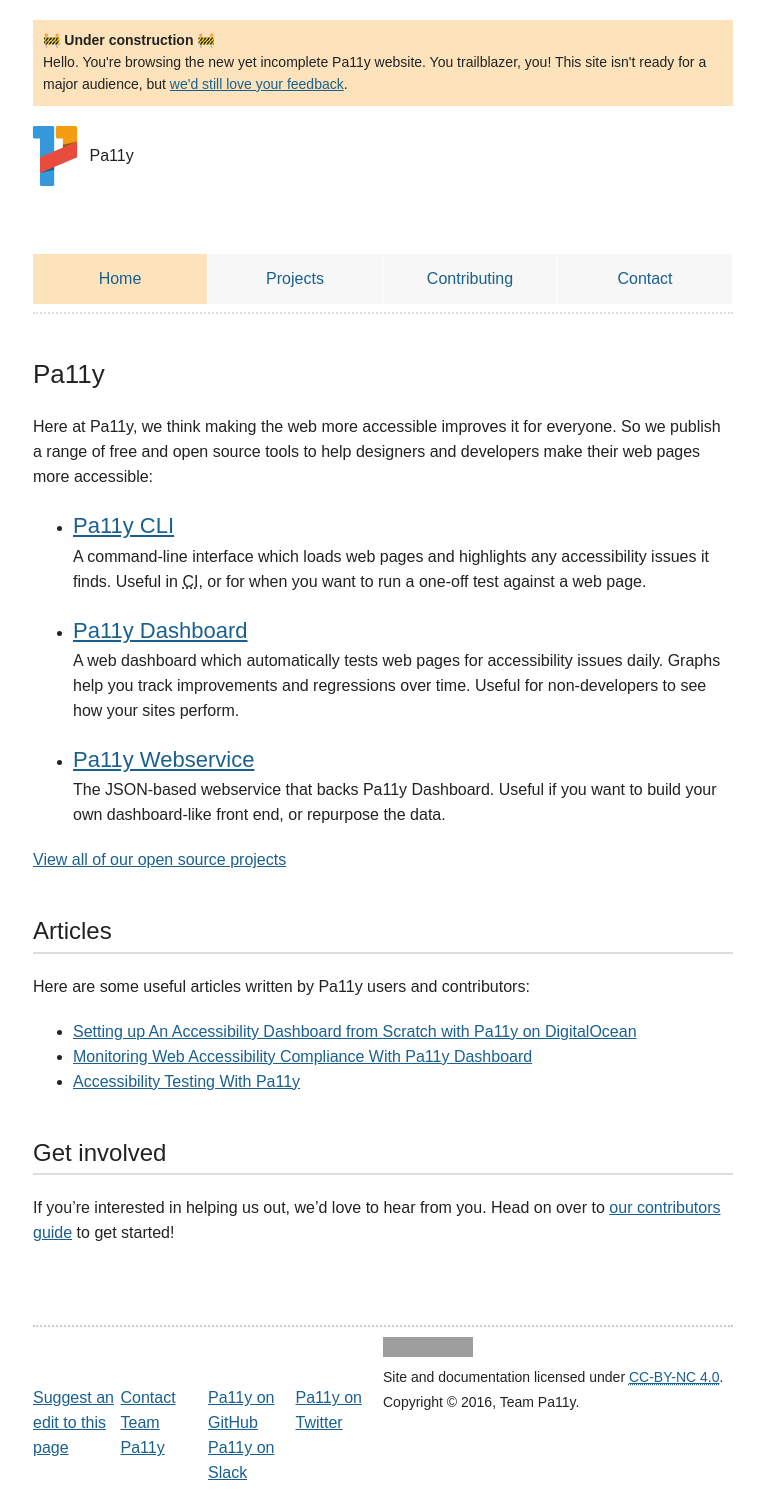
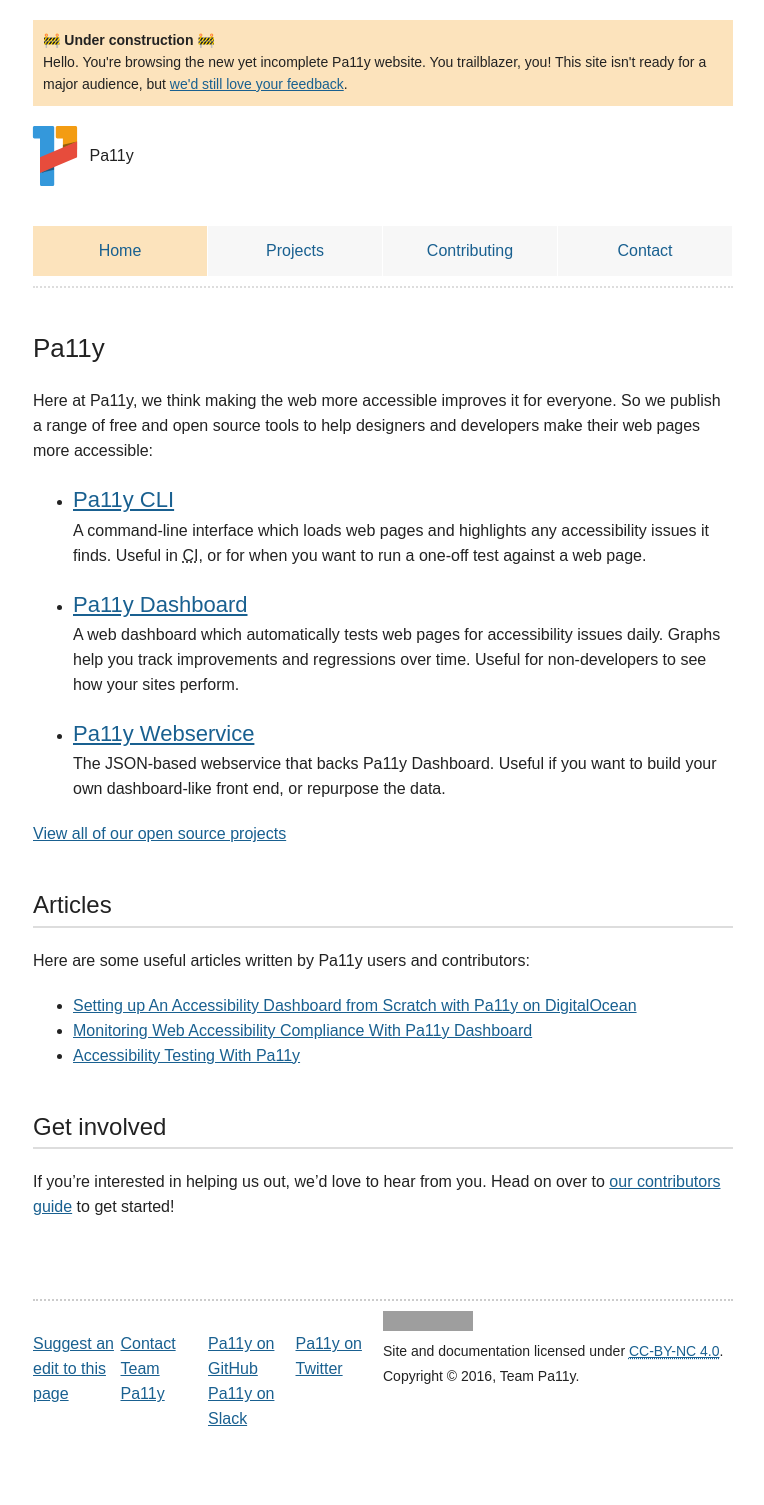
Before and after one commit to pa11y/pa11y.github.io, a Jekyll site: the page built from pages/home.md, in a window 1280 px wide. Shown: the whole page, without its empty margins (257-1021 px from the left). Built offline with Jekyll 4.4.1, drawn with Linux system fonts in a browser that asks for light colours; emoji names are drawn with the system emoji font; after the commit the page ends 1451 px from its top, so only the background shows below that; grey boxes are pictures that could not be loaded.

Commit message:
Fix the CSS spacing and make menu tweaks

```diff
--- a/_includes/header.html
+++ b/_includes/header.html
@@ -16,7 +16,7 @@
 	</a>
 	<div class="site-navigation" aria-label="Main Navigation">
 		<nav role="navigation">
-			<ul class="site-navigation__menu" tabindex="0" role="menubar" aria-controls="st1" >
+			<ul class="site-navigation__menu clearfix" tabindex="0" role="menubar" aria-controls="st1" >
 
 				<li class="site-navigation__item {% if page.url == '/' %}site-navigation__item--current{% endif %}" >
 					<a href="/" class="site-navigation__item-link">
--- a/asset/style/_header.scss
+++ b/asset/style/_header.scss
@@ -1,19 +1,25 @@
+
+.site-header {
+	margin-bottom: $spacing-large;
+	padding-bottom: $spacing-small;
+	border-bottom: $spacing-rule dotted $c-grey-light;
+}
+
 .site-navigation {
 	display: block;
 	position: relative;
-  padding: 3rem 0;
+	padding: $spacing 0 0 0;
 	list-style: none;
 }
 
 .site-navigation__menu {
-
-  list-style-type:none;
-  margin:0;
-  padding:0;
+	list-style-type: none;
+	margin: 0;
+	padding: 0;
 }
 
-.site-navigation__item  {
-  display:inline-block;
+.site-navigation__item {
+	display: inline-block;
 	position: relative;
 	float: left;
 	width: 25%;
@@ -47,11 +53,11 @@
 }
 
 .site-navigation__item-link {
-  display:block;
+	display: block;
 	height: 50px;
 	text-align: center;
 	line-height: 50px;
-  border-right:1px solid #fff;
+	border-right: 1px solid #fff;
 	background: $c-grey-lighter;
 	text-decoration: none;
 }
@@ -66,7 +72,6 @@
 	color: $c-grey-lighter;
 }
 
-
 .site-navigation__item-link:hover .site-navigation__submenu-button {
 	background: url(/asset/image/svg/arrow-down-white.svg);
 	background-repeat: no-repeat;
@@ -78,7 +83,7 @@
 
 .site-navigation__menu--sub-nav {
 	margin: 0;
-    padding:0;
+	padding: 0;
 	display: none;
 	position: absolute;
 }
@@ -87,27 +92,26 @@
 	display: block;
 }
 
-
 .site-navigation__item--sub-nav {
-  display:inline-block;
+	display: inline-block;
 	width: 100%
 }
 
 @media (max-width: 600px) {
-  .site-navigation__item  {
+	.site-navigation__item {
 		width: 100%;
 	}
-
+	.site-navigation__item-link {
+		text-align: left;
+		padding: 0 $spacing;
+	}
 	.site-navigation__menu {
 		margin-bottom: $spacing;
 	}
-
 	.site-navigation__item {
 		float: none;
 	}
-
 	.site-navigation__menu--sub-nav {
 		position: relative;
-
 	}
 }
--- a/asset/style/site.scss
+++ b/asset/style/site.scss
@@ -29,8 +29,6 @@ $c-grey: #6c7878;
 $c-grey-light: #ddd;
 $c-grey-lighter: lighten($c-grey-light, 10%);
 $c-grey-dark: #222;
-
-
 
 $c-purple: #8a34db;
 $c-purple-dark: darken($c-purple, 20%);
@@ -77,13 +75,6 @@ $c-yellow-light: lighten($c-yellow, 35%);
 .construction-notice__content {
 	margin: 0;
 	font-size: $font-size-small;
-}
-
-// Site header
-.site-header {
-	margin-bottom: $spacing-large;
-	padding-bottom: $spacing-small;
-	border-bottom: $spacing-rule dotted $c-grey-light;
 }
 
 // Site branding
```
Lines whose indentation alone changed are shown as unchanged.
